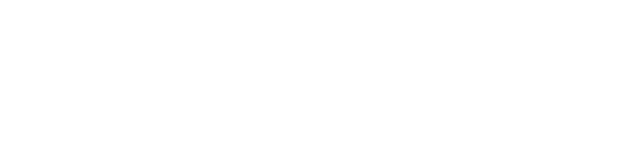
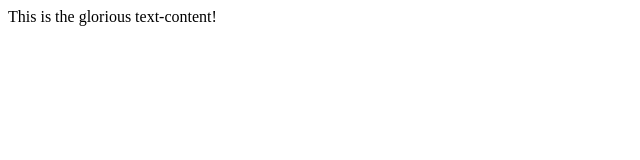
Before and after one commit to BeneSchlz/etch-a-sketch, a plain HTML site: page index.html in a window 1280 px wide. Shown: the whole page, without its empty margins (0-640 px from the left). Drawn offline with Linux system fonts and the light colour scheme.

Commit message:
created div with js

```diff
--- a/index.html
+++ b/index.html
@@ -4,10 +4,10 @@
     <meta charset="UTF-8">
     <meta name="viewport" content="width=device-width, initial-scale=1.0">
     <link src="./styles.css">
-    <script src="./script.js"></script>
+    <script src="./script.js" defer></script>
     <title>Etch-a-Sketch Project</title>
 </head>
 <body>
-    <div class="container-div"></div>
+    <div id="container"></div>
 </body>
 </html>
--- a/script.js
+++ b/script.js
@@ -1 +1,8 @@
-const div = document.getElementById("div");
+const container = document.querySelector("#container");
+
+const content = document.createElement("div");
+content.classList.add("content");
+content.textContent = "This is the glorious text-content!";
+
+
+container.appendChild(content);
```
